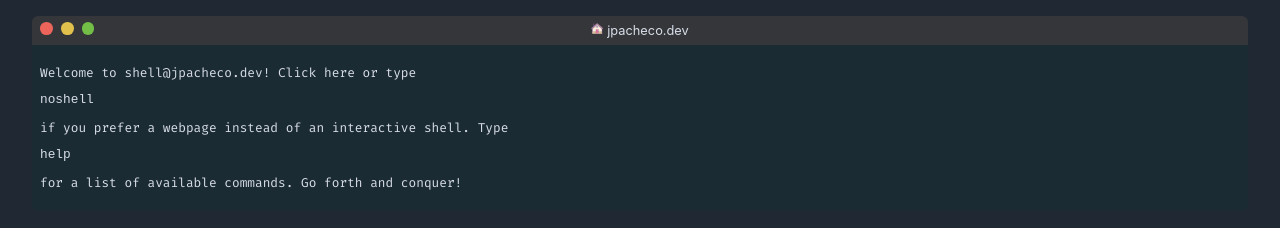
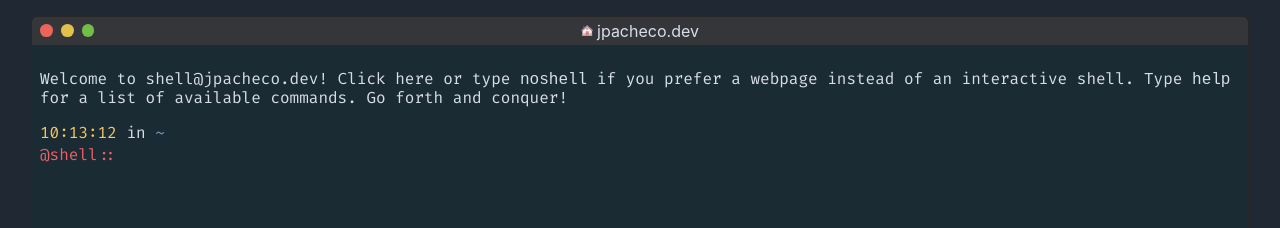
Before and after one commit to jasonpacheco/jpacheco-v2, a Gatsby site: page / in a window 1280 px wide. Built offline with nearby package versions, Linux system fonts and the light colour scheme; Gatsby itself is replaced by a stand-in of ours.

Commit message:
basic query history implemented

```diff
--- /dev/null
+++ b/src/components/PreviousQuery.tsx
@@ -0,0 +1,35 @@
+import React from 'react';
+
+import {
+  QueryContainer,
+  QueryDirectory,
+  QueryShellDirective,
+  QueryTime,
+} from './styles/Query';
+
+interface PreviousQueryProps {
+  command: string;
+  directory: string;
+  time: string;
+}
+
+const PreviousQuery = ({
+  command,
+  directory,
+  time,
+}: PreviousQueryProps): JSX.Element => {
+  return (
+    <QueryContainer>
+      <p>
+        <QueryTime>{time}</QueryTime> in{' '}
+        <QueryDirectory>{directory}</QueryDirectory>
+      </p>
+      <p>
+        <QueryShellDirective>@shell::</QueryShellDirective>
+        {command}
+      </p>
+    </QueryContainer>
+  );
+};
+
+export default PreviousQuery;
--- /dev/null
+++ b/src/components/Query.tsx
@@ -0,0 +1,77 @@
+import React, { useEffect, useState } from 'react';
+
+import getQueryTime from '../utils/getQueryTime';
+import PreviousQuery from './PreviousQuery';
+import {
+  QueryContainer,
+  QueryDirectory,
+  QueryInput,
+  QueryShellDirective,
+  QueryTime,
+} from './styles/Query';
+
+interface QueryProps {
+  addQueryToHistory: (queryComponent: JSX.Element) => void;
+  directory: string;
+}
+
+const Query = ({ addQueryToHistory, directory }: QueryProps): JSX.Element => {
+  const [queryTime, setQueryTime] = useState('');
+  const [isEnterPressed, setIsEnterPressed] = useState(true);
+  const [inputValue, setInputValue] = useState('');
+
+  useEffect(() => {
+    if (isEnterPressed) {
+      setQueryTime(getQueryTime());
+      setIsEnterPressed(false);
+    }
+  }, [isEnterPressed]);
+
+  const handleChange = (e: React.ChangeEvent<HTMLInputElement>): void => {
+    setInputValue(e.target.value);
+  };
+
+  const handleKeyPress = (
+    e: React.KeyboardEvent<HTMLInputElement>,
+    command: string,
+    directoryName: string,
+    timeOfQuery: string,
+  ): void => {
+    e.preventDefault();
+    if (e.key === 'Enter') {
+      setIsEnterPressed(true);
+      const queryComponent: JSX.Element = (
+        <PreviousQuery
+          command={command}
+          directory={directoryName}
+          time={timeOfQuery}
+        />
+      );
+      addQueryToHistory(queryComponent);
+      setInputValue('');
+    }
+  };
+
+  return (
+    <QueryContainer>
+      <p>
+        <QueryTime>{queryTime}</QueryTime> in{' '}
+        <QueryDirectory>{directory}</QueryDirectory>
+      </p>
+      <p>
+        <QueryShellDirective>@shell::</QueryShellDirective>
+        <QueryInput
+          onChange={(e: React.ChangeEvent<HTMLInputElement>): void =>
+            handleChange(e)
+          }
+          onKeyUp={(e: React.KeyboardEvent<HTMLInputElement>): void =>
+            handleKeyPress(e, inputValue, directory, queryTime)
+          }
+          value={inputValue}
+        />
+      </p>
+    </QueryContainer>
+  );
+};
+
+export default Query;
--- a/src/components/Window.tsx
+++ b/src/components/Window.tsx
@@ -1,6 +1,8 @@
-import React, { useState } from 'react';
+import React, { Fragment, useState } from 'react';
 
 import HomeIcon from '../assets/home-icon.svg';
+import Query from './Query';
+import QueryNode from './queryNode.interface';
 import {
   WindowContainer,
   WindowContent,
@@ -36,21 +38,33 @@
   return (
     <div>
       <p>
-        Welcome to shell@jpacheco.dev! Click here or type <pre>noshell</pre> if
-        you prefer a webpage instead of an interactive shell. Type{' '}
-        <pre>help</pre> for a list of available commands. Go forth and conquer!
+        Welcome to shell@jpacheco.dev! Click here or type <code>noshell</code>{' '}
+        if you prefer a webpage instead of an interactive shell. Type{' '}
+        <code>help</code> for a list of available commands. Go forth and
+        conquer!
       </p>
     </div>
   );
 };
 
 const Window = (): JSX.Element => {
-  const [nodeList, setNodeList] = useState([
+  const [nodeList, setNodeList] = useState<QueryNode[]>([
     {
       nodeID: 0,
-      nodeComponent: ShellDescription,
+      nodeComponent: <ShellDescription />,
     },
   ]);
+
+  const addQueryToHistory = (queryComponent: JSX.Element): void => {
+    const nextID = nodeList[nodeList.length - 1].nodeID + 1;
+
+    const node: QueryNode = {
+      nodeID: nextID,
+      nodeComponent: queryComponent,
+    };
+
+    setNodeList([...nodeList, node]);
+  };
 
   return (
     <WindowContainer>
@@ -60,9 +74,11 @@
         <WindowTitleBarSpacer />
       </WindowTitleBar>
       <WindowContent>
-        {nodeList.map(node => (
-          <node.nodeComponent />
+        {nodeList.map(({ nodeID, nodeComponent }) => (
+          <Fragment key={nodeID}>{nodeComponent}</Fragment>
         ))}
+
+        <Query directory="~" addQueryToHistory={addQueryToHistory} />
       </WindowContent>
     </WindowContainer>
   );
--- /dev/null
+++ b/src/components/queryNode.interface.ts
@@ -0,0 +1,6 @@
+interface QueryNode {
+  nodeID: number;
+  nodeComponent: JSX.Element;
+}
+
+export default QueryNode;
--- /dev/null
+++ b/src/components/styles/Query.tsx
@@ -0,0 +1,34 @@
+import styled from 'styled-components';
+
+export const QueryContainer = styled.div`
+  margin: 1rem 0;
+  & > p {
+    margin: 0.25rem 0;
+    outline: none;
+  }
+`;
+
+export const QueryTime = styled.span`
+  color: ${(props): string => props.theme.colors.window.time};
+`;
+
+export const QueryDirectory = styled.span`
+  color: ${(props): string => props.theme.colors.window.directory};
+`;
+
+export const QueryShellDirective = styled.span`
+  color: ${(props): string => props.theme.colors.window.shellDirective};
+`;
+
+export const QueryInput = styled.input.attrs(() => ({
+  autoFocus: true,
+  spellCheck: false,
+  type: 'text',
+}))`
+  background-color: ${(props): string => props.theme.colors.window.background};
+  border: none;
+  color: ${(props): string => props.theme.colors.site.text};
+  margin: 0;
+  outline: none;
+  padding: 0;
+`;
--- a/src/components/styles/Window.tsx
+++ b/src/components/styles/Window.tsx
@@ -2,8 +2,9 @@
 
 export const WindowContainer = styled.div`
   background-color: ${(props): string => props.theme.colors.window.background};
+  border: 1px solid #282828;
   border-radius: 0.4rem;
-  font-size: 0.8rem;
+  /* font-size: 0.8rem; */
   margin: 1rem auto;
   overflow: hidden;
   width: 95%;
@@ -12,6 +13,7 @@
 export const WindowTitleBar = styled.div`
   background-color: ${(props): string =>
     props.theme.colors.window.titleBarSecondary};
+  border-bottom: 1px solid #282828;
   box-sizing: border-box;
   display: flex;
   font-family: -apple-system, Helvetica, Arial, sans-serif;
@@ -61,4 +63,6 @@
 
 export const WindowContent = styled.div`
   padding: 0.5rem;
+  height: 50vh;
+  overflow-y: scroll;
 `;
--- a/src/globalStyles.ts
+++ b/src/globalStyles.ts
@@ -12,7 +12,7 @@
     background-color: ${(props): string => props.theme.colors.site.background};
     color: ${(props): string => props.theme.colors.site.text};
     font-family: 'Fira Code', monospace;
-    font-size: 0.8rem;
+    font-size: 1rem;
   }
 
   main{display:block}
--- a/src/styled.d.ts
+++ b/src/styled.d.ts
@@ -22,11 +22,13 @@
         background: string;
         commandError: string;
         commandSuccess: string;
+        directory: string;
         options: {
           exit: string;
           minimize: string;
           maximize: string;
         };
+        shellDirective: string;
         result: string;
         text: string;
         time: string;
--- a/src/themeDark.ts
+++ b/src/themeDark.ts
@@ -14,12 +14,14 @@
         background: '#1b2b34',
         commandError: '',
         commandSuccess: '',
+        directory: '#6699cc',
         options: {
           exit: '#ed655a',
           minimize: '#e1c04c',
           maximize: '#72be47',
         },
         result: '',
+        shellDirective: '#ec5f67',
         text: '#a7adba',
         time: '#fac863',
         titleBarPrimary: '#202124',
--- a/src/themeLight.ts
+++ b/src/themeLight.ts
@@ -14,12 +14,14 @@
         background: '',
         commandError: '',
         commandSuccess: '',
+        directory: '',
         options: {
           exit: '',
           minimize: '',
           maximize: '',
         },
         result: '',
+        shellDirective: '',
         text: '',
         time: '',
         titleBarPrimary: '#dad9d9',
--- /dev/null
+++ b/src/utils/getQueryTime.ts
@@ -0,0 +1,10 @@
+const padTime = (t: number): string => t.toString().padStart(2, '0');
+
+const getQueryTime = (): string => {
+  const date = new Date();
+  return `${padTime(date.getHours())}:${padTime(date.getMinutes())}:${padTime(
+    date.getSeconds(),
+  )}`;
+};
+
+export default getQueryTime;
```
